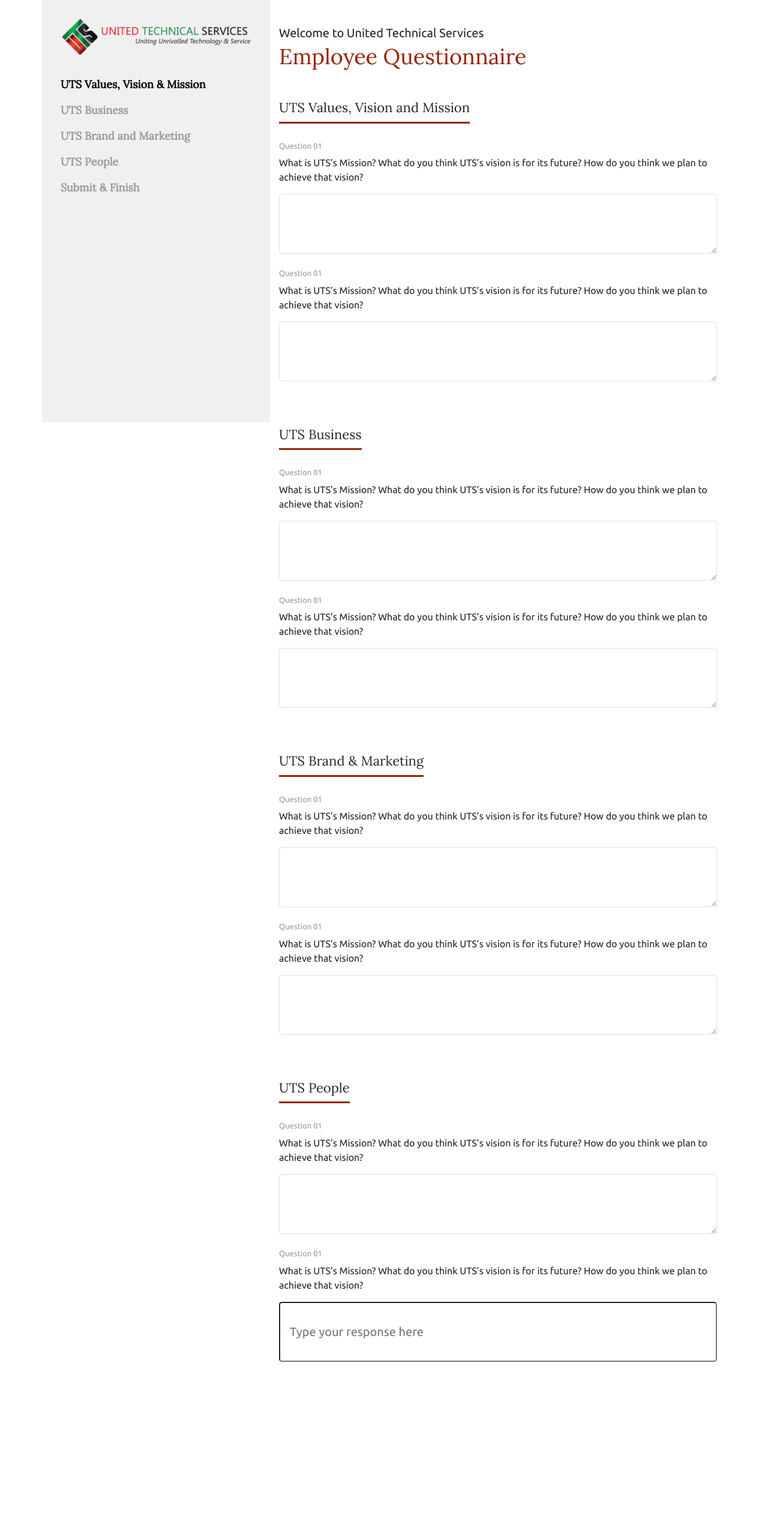
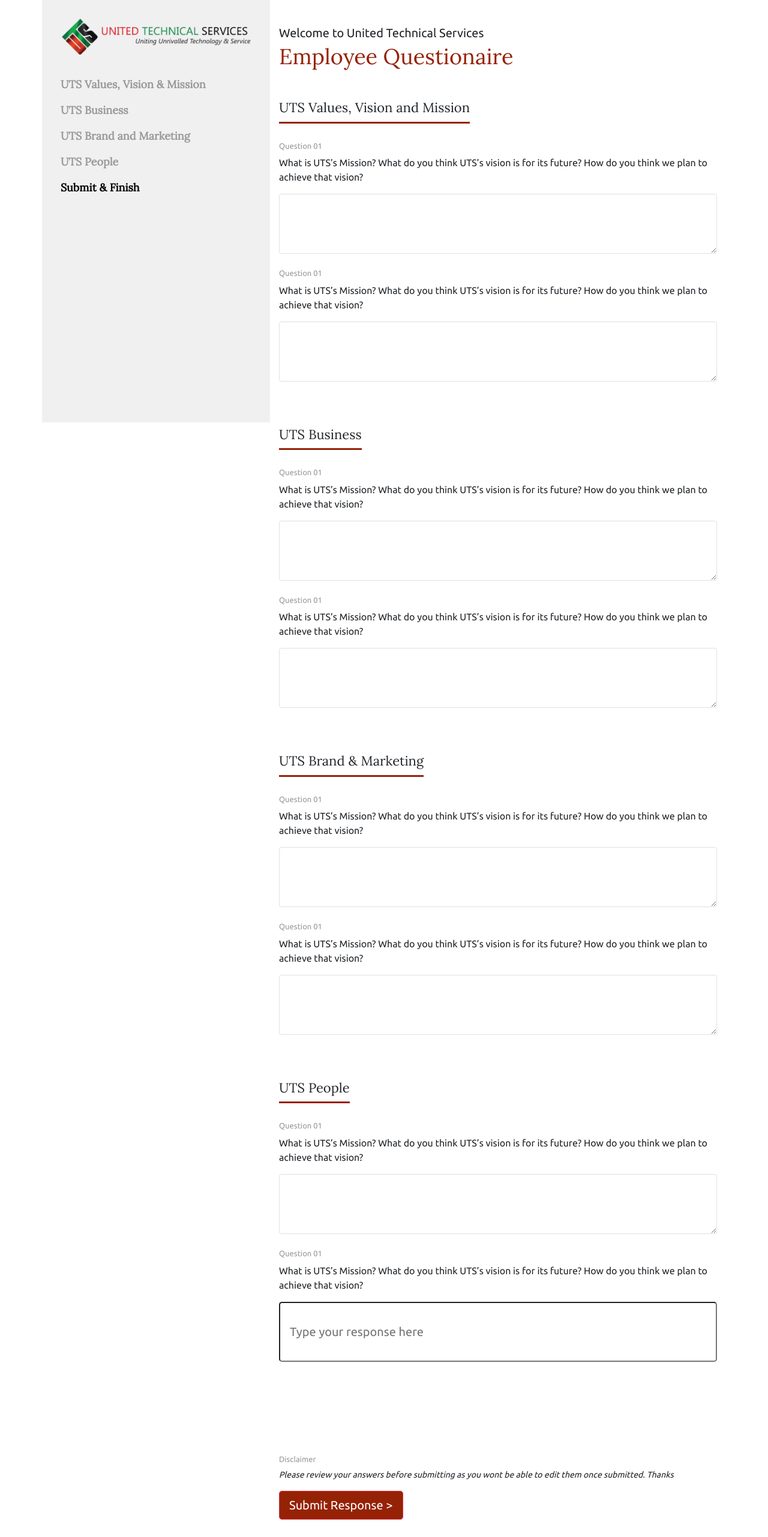
Before and after one commit to UnitedTechnicalServices/Questionaire, a plain HTML site: page index.html in a window 1280 px wide. Shown: the whole page at 60% size. Before the commit the page ends 2295 px from the top, so only its background shows below. Drawn offline with nearby package versions, Linux system fonts and the light colour scheme.

Commit message:
Scroll Spy Implemented

```diff
--- a/index.html
+++ b/index.html
@@ -8,24 +8,23 @@
     <link rel="stylesheet" href="https://cdnjs.cloudflare.com/ajax/libs/twitter-bootstrap/4.6.0/css/bootstrap.min.css">
     <link rel="stylesheet" href="https://fonts.googleapis.com/css?family=Lora">
     <link rel="stylesheet" href="https://fonts.googleapis.com/css?family=Ubuntu">
-    <link rel="stylesheet" href="assets/css/styles.min.css?h=e9a9eeee728cbb3e3117e40cdd45ad79">
+    <link rel="stylesheet" href="assets/css/styles.min.css">
 </head>
 
-<body style="font-family: Ubuntu, sans-serif;">
-    <!-- Start: 1 Row 2 Columns -->
+<body style="font-family: Ubuntu, sans-serif;position: relative;" data-spy="scroll" data-target="#stamps" data-offset="100">
     <div class="container">
         <div class="row">
-            <div class="col-md-6 col-lg-4" style="background: #F0F0F0;position: sticky;position: -webkit-sticky;height: calc(100vh - 6rem);top: 0;padding-top: 20px;"><img style="margin: 0px;margin-bottom: 17px;width: 100%;/*position: absolute;*//*left: 0;*//*top: 0;*/" src="assets/img/uts-logo.png?h=d24c0c9e01ff213f7835e1f2eb45310f">
-                <ul class="nav nav-pills flex-column">
-                    <li class="nav-item"><a class="nav-link active" href="#">UTS Values, Vision &amp; Mission</a></li>
-                    <li class="nav-item"><a class="nav-link" href="#values">UTS Business</a></li>
+            <div class="col-md-6 col-lg-4" style="background: #F0F0F0;position: sticky;position: -webkit-sticky;height: calc(100vh - 6rem);top: 0;padding-top: 20px;"><img style="margin: 0px;margin-bottom: 17px;width: 100%;/*position: absolute;*//*left: 0;*//*top: 0;*/" src="assets/img/uts-logo.png">
+                <ul class="nav nav-pills flex-column" id="stamps">
+                    <li class="nav-item"><a class="nav-link active" href="#values">UTS Values, Vision &amp; Mission</a></li>
+                    <li class="nav-item"><a class="nav-link" href="#business">UTS Business</a></li>
                     <li class="nav-item"><a class="nav-link" href="#marketing">UTS Brand and Marketing</a></li>
                     <li class="nav-item"><a class="nav-link" href="#people">UTS People</a></li>
-                    <li class="nav-item"><a class="nav-link" href="#">Submit &amp; Finish</a></li>
+                    <li class="nav-item"><a class="nav-link" href="#finish">Submit &amp; Finish</a></li>
                 </ul>
             </div>
-            <div class="col-md-6 col-lg-8" style="width: 100px;/*overflow: hidden;*//*overflow-y: scroll;*/"><sub style="font-size: 20px;font-family: 'Ubuntu';margin-top: 50px;display: inline-block;">Welcome to United Technical Services</sub>
-                <h1 style="margin-bottom: 20px;font-family: Lora, serif;font-size: 36px;color: #962206;margin-bottom: 30px;margin-top: 10px;">Employee Questionnaire</h1>
+            <div class="col-md-6 col-lg-8 scrollspy-example" style="width: 100px;/*overflow: hidden;*//*overflow-y: scroll;*//*position: relative;*//*overflow-y: scroll;*/"><sub style="font-size: 20px;font-family: 'Ubuntu';margin-top: 50px;display: inline-block;">Welcome to United Technical Services</sub>
+                <h1 style="margin-bottom: 20px;font-family: Lora, serif;font-size: 36px;color: #962206;margin-bottom: 30px;margin-top: 10px;">Employee Questionaire</h1>
                 <div class="card q-section" id="values">
                     <div class="card-header">
                         <h5 class="mb-0">UTS Values, Vision and Mission</h5>
@@ -86,9 +85,17 @@
                         </div>
                     </div>
                 </div>
+                <div class="card q-section" id="finish" style="margin-top: 100px;margin-bottom: 100px;">
+                    <div class="card-body">
+                        <div class="Question">
+                            <h6>Disclaimer</h6>
+                            <p style="font-family: Ubuntu, sans-serif;font-style: italic;font-size: 14px;">Please review your answers before submitting as you wont be able to edit them once submitted. Thanks </p><button class="btn btn-primary btn-lg" id="Submit" type="button" style="background: #962206;border-color: var(--red);">Submit Response &gt;</button>
+                        </div>
+                    </div>
+                </div>
             </div>
         </div>
-    </div><!-- End: 1 Row 2 Columns -->
+    </div>
     <script src="https://cdnjs.cloudflare.com/ajax/libs/jquery/3.6.0/jquery.min.js"></script>
     <script src="https://cdnjs.cloudflare.com/ajax/libs/twitter-bootstrap/4.6.0/js/bootstrap.bundle.min.js"></script>
 </body>
```
